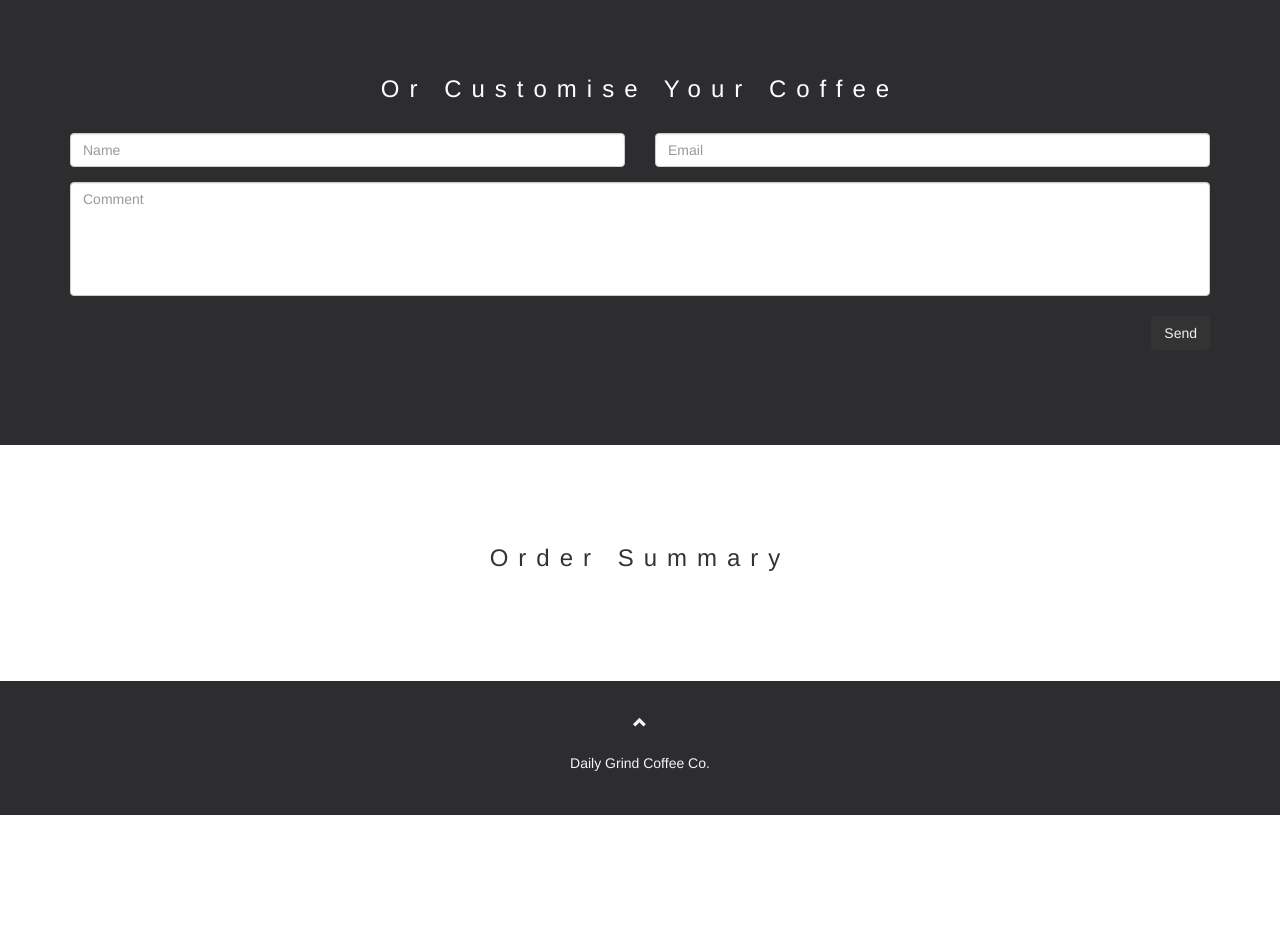
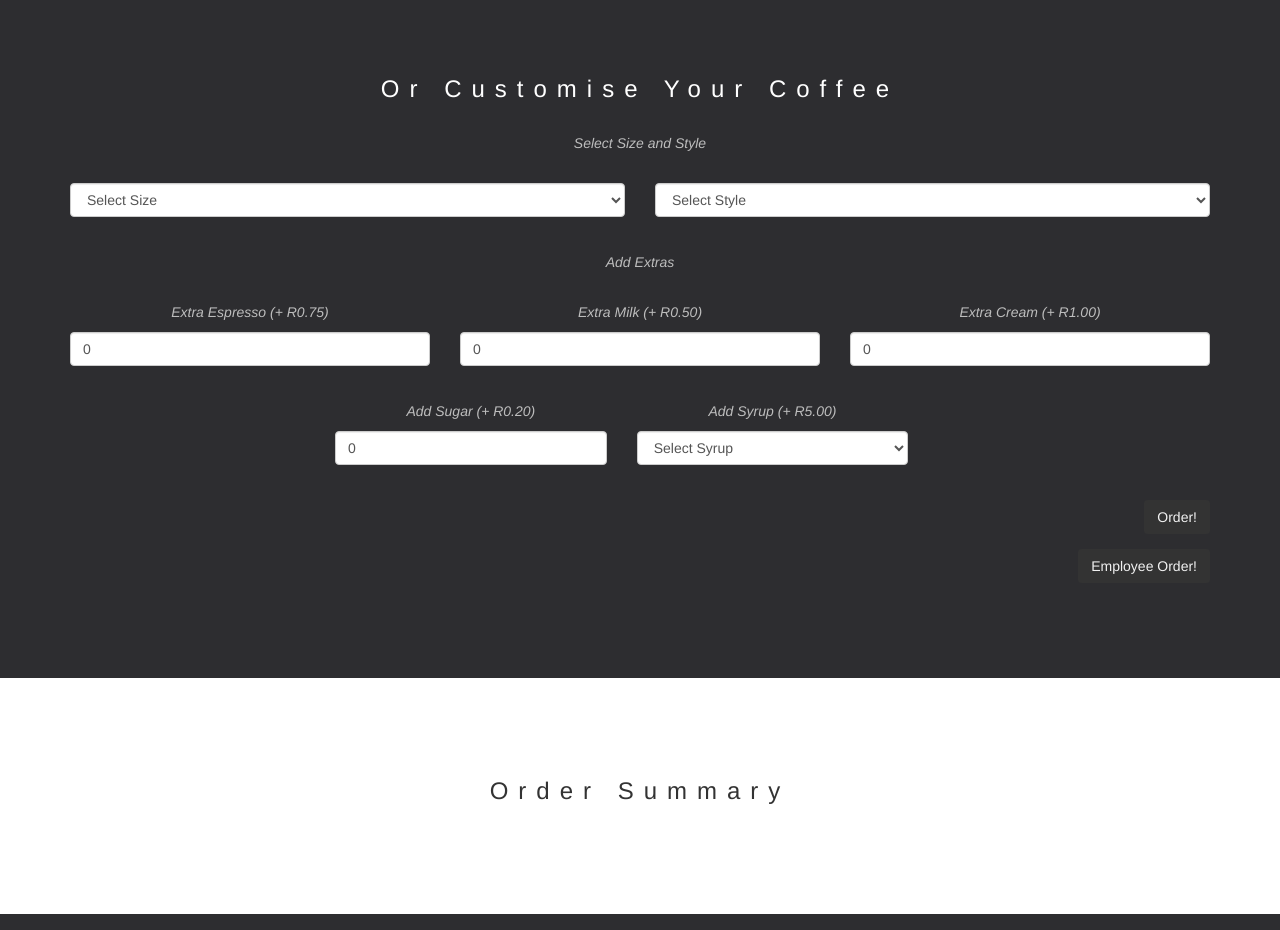
Before and after one commit to ashparsons/daily-grind, a website: page order.html in a window 1280 px wide. Shown: the part 1220-2150 px from the top of the page. Before the commit the page ends 2035 px from the top, so only its background shows below. Drawn offline with nearby package versions, Linux system fonts and the light colour scheme.

Commit message:
completed styling

```diff
--- a/js/EmployeeOrder.js
+++ b/js/EmployeeOrder.js
@@ -5,6 +5,6 @@ function EmployeeOrder() {
 EmployeeOrder.prototype = Object.create(Order.prototype);
 
 EmployeeOrder.prototype.getPrice = function() {
-    var employeePrice = 0.25 * Order.getPrice;
-    return Order.getPrice - employeePrice;
+    var employeePrice = Order.getPrice * 0.75;
+    return employeePrice;
 }
--- a/order.html
+++ b/order.html
@@ -103,20 +103,70 @@
                 <h3 class="text-center">Or Customise Your Coffee</h3>
                 <br>
                 <div class="row">
+                    <p class="text-center">Select Size and Style</p>
+                    <br>
                     <div class="col-sm-6 form-group">
-                        <input class="form-control" id="name" name="name" placeholder="Name" type="text" required>
+                        <select class="form-control" id="sel1">
+                            <option>Select Size</option>
+                            <option>Short (R12.00)</option>
+                            <option>Tall (R14.00)</option>
+                            <option>Grande (R16.00)</option>
+                        </select>
                     </div>
                     <div class="col-sm-6 form-group">
-                        <input class="form-control" id="email" name="email" placeholder="Email" type="email" required>
+                        <select class="form-control" id="sel1">
+                            <option>Select Style</option>
+                            <option>Americano</option>
+                            <option>Cappuccino - w/Cream (+ R1.00)</option>
+                            <option>Latte - w/Milk (+ R0.50)</option>
+                        </select>
                     </div>
                 </div>
-                <textarea class="form-control" id="comments" name="comments" placeholder="Comment" rows="5"></textarea>
                 <br>
+
+                <div class="row">
+                    <p class="text-center">Add Extras</p>
+                    <br>
+                    <div class="col-sm-4 form-group">
+                        <p class="text-center">Extra Espresso (+ R0.75)</p>
+                        <input class="form-control" type="number" value="0" id="example-number-input">
+                    </div>
+                    <div class="col-sm-4 form-group">
+                        <p class="text-center">Extra Milk (+ R0.50)</p>
+                        <input class="form-control" type="number" value="0" id="example-number-input">
+                    </div>
+                    <div class="col-sm-4 form-group">
+                        <p class="text-center">Extra Cream (+ R1.00)</p>
+                        <input class="form-control" type="number" value="0" id="example-number-input">
+                    </div>
+                </div>
+                <br>
+
+                <div class="row" style="margin-left:250px;">
+                    <div class="col-sm-4 form-group">
+                        <p class="text-center">Add Sugar (+ R0.20)</p>
+                        <input class="form-control" type="number" value="0" id="example-number-input">
+                    </div>
+                    <div class="col-sm-4 form-group">
+                        <p class="text-center">Add Syrup (+ R5.00)</p>
+                        <select class="form-control" id="sel1">
+                            <option>Select Syrup</option>
+                            <option>Hazelnut</option>
+                            <option>Caramel</option>
+                        </select>
+                    </div>
+                </div>
+                <br>
+
                 <div class="row">
                     <div class="col-md-12 form-group">
-                        <button class="btn pull-right" type="submit">Send</button>
+                        <button class="btn pull-right" type="submit">Order!</button>
+                    </div>
+                    <div class="col-md-12 form-group">
+                        <button class="btn pull-right" type="submit">Employee Order!</button>
                     </div>
                 </div>
+
             </div>
         </div>
 
```
Also changed, not shown: home.html (+3 -2 lines).
